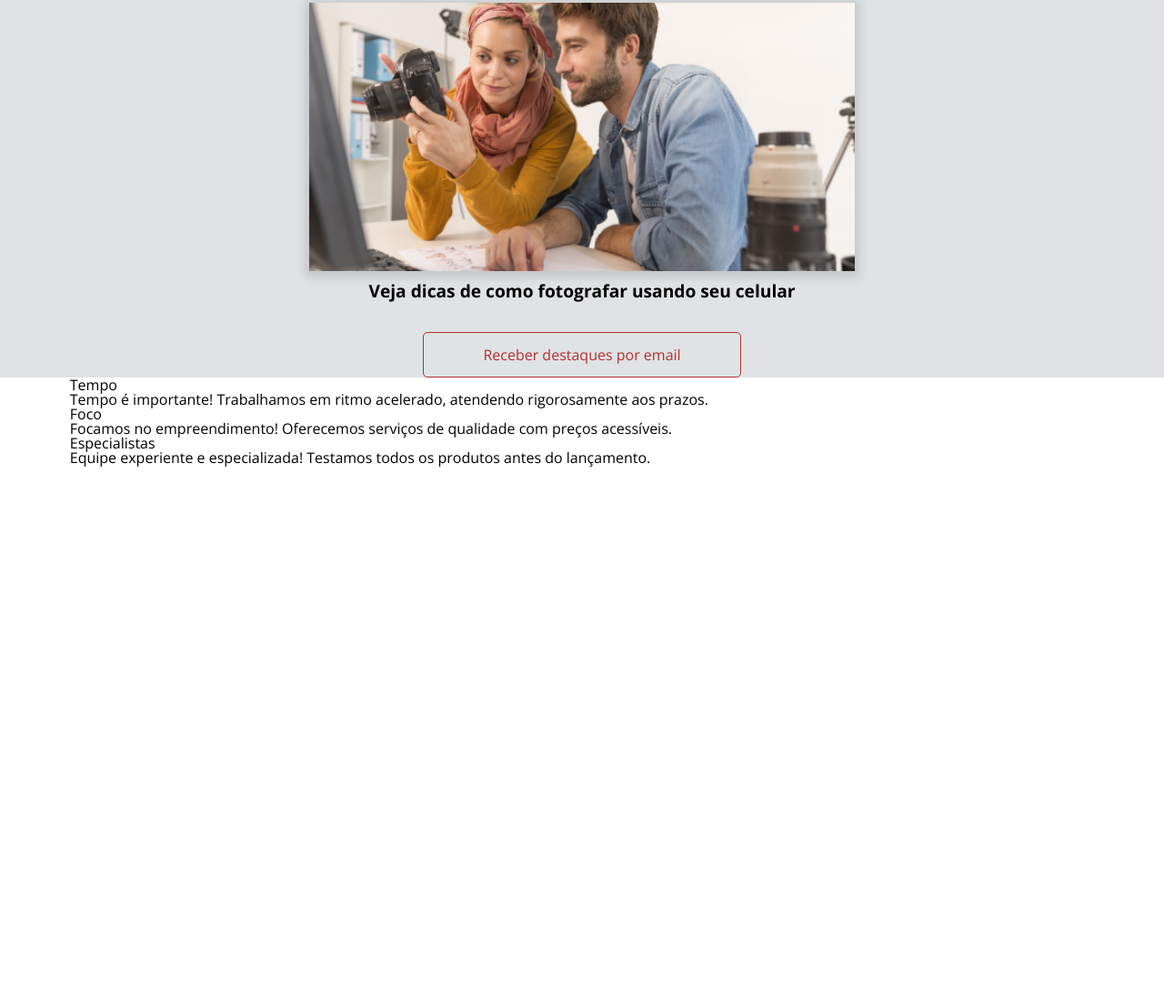
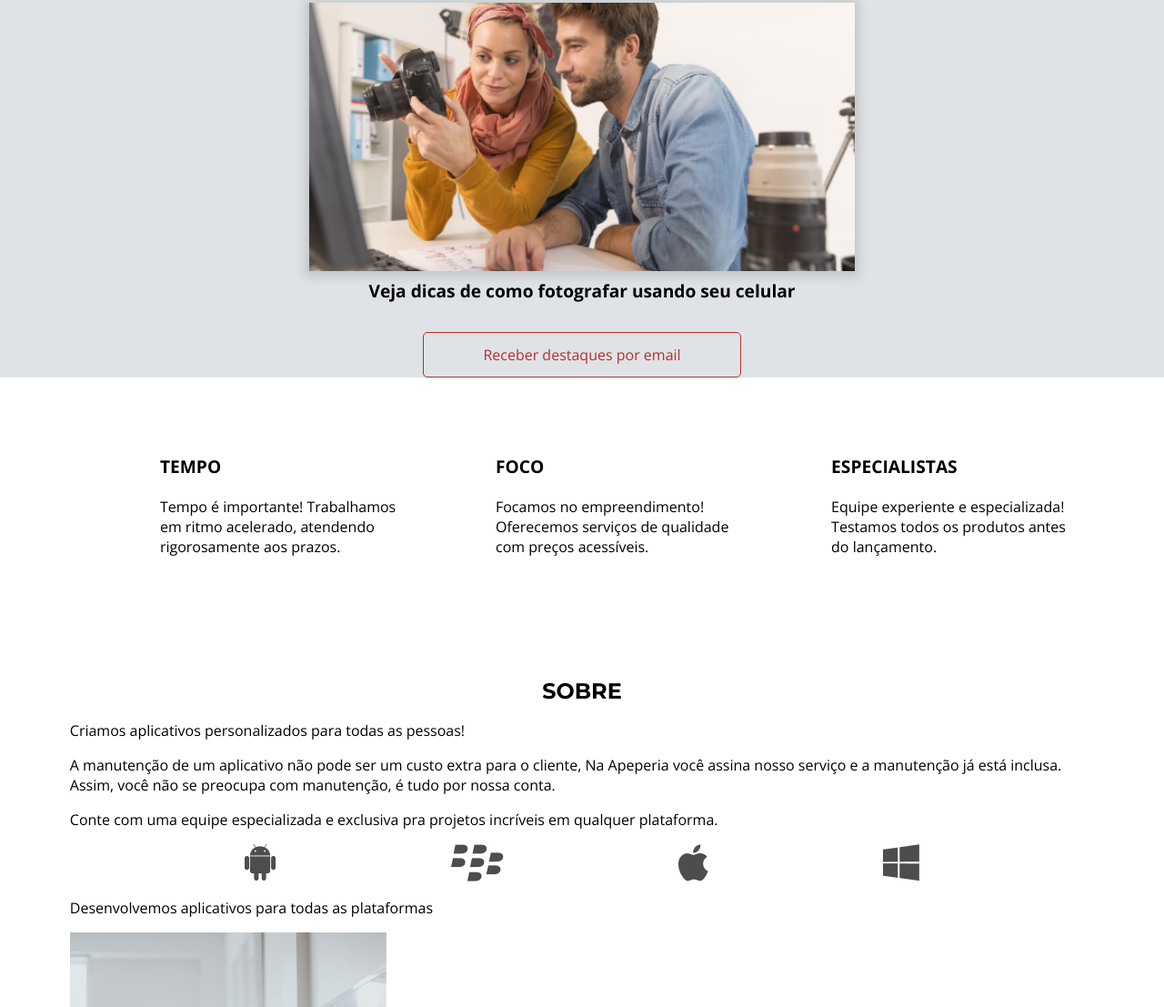
Before and after one commit to luizpellanda/apeperia, a plain HTML site: page index.html in a window 1280 px wide. Shown: the part 853-1960 px from the top of the page at 91% size. Before the commit the page ends 1367 px from the top, so only its background shows below. Drawn offline with nearby package versions, Linux system fonts and the light colour scheme.

Commit message:
about and differentials sections base HTML and CSS

```diff
--- a/css/about.css
+++ b/css/about.css
@@ -0,0 +1,34 @@
+.about {
+    padding-top: 3rem;
+    padding-bottom: 3rem;
+}
+
+.about__title {
+    color: var(--cinza-escuro);
+    font-weight: 700;
+    font-size: 1.5rem;
+    font-family: var(--montserrat);
+    text-transform: uppercase;
+    text-align: center;
+
+    margin-bottom: 1.25rem;
+}
+
+.about__text {
+    line-height: normal;
+
+    margin-bottom: 1rem;
+}
+
+.about__texto--hightlight {
+    color: var(--cinza-escuro);
+    font-weight: 700;
+}
+
+.about__plataform {
+    display: flex;
+    flex-wrap: wrap;
+    justify-content: space-evenly;
+
+    margin-bottom: 1rem;
+}
--- a/css/differentials.css
+++ b/css/differentials.css
@@ -0,0 +1,31 @@
+.differentials {
+    padding-top: 3.5rem;
+    padding-bottom: 3.5rem;
+}
+
+.differentials__list {
+    display: flex;
+    flex-wrap: wrap;
+    justify-content: space-evenly;
+}
+
+.differentials__item {
+    max-width: 350px;
+
+    box-sizing: border-box;
+
+    padding: 2rem 0 2rem 5rem;
+}
+
+.item__title {
+    color: var(--cinza-escuro);
+    font-weight: 700;
+    font-size: 1.2rem;
+    text-transform: uppercase;
+
+    margin-bottom: 1.5rem;
+}
+
+.item__text {
+    line-height: normal;
+}
--- a/index.html
+++ b/index.html
@@ -12,6 +12,8 @@
     <link rel="stylesheet" href="./css/header.css">
     <link rel="stylesheet" href="./css/hero.css">
     <link rel="stylesheet" href="./css/show.css">
+    <link rel="stylesheet" href="./css/differentials.css">
+    <link rel="stylesheet" href="./css/about.css">
     <title>Home | Apeperia</title>
 </head>
 <body>
@@ -52,21 +54,42 @@
             </a><a href="#" class="show__button button">Receber destaques por email</a>
         </section>
 
-        <section class="diferenciais container">
-            <ul class="diferenciais__lista">
-                <li class="diferenciais__item">
-                    <h2 class="item__titulo">Tempo</h2>
-                    <p class="item__texto">Tempo é importante! Trabalhamos em ritmo acelerado, atendendo rigorosamente aos prazos.</p>
+        <section class="differentials container">
+            <ul class="differentials__list">
+                <li class="differentials__item">
+                    <h2 class="item__title">Tempo</h2>
+                    <p class="item__text">Tempo é importante! Trabalhamos em ritmo acelerado, atendendo rigorosamente aos prazos.</p>
                 </li>
-                <li class="diferenciais__item">
-                    <h2 class="item__titulo">Foco</h2>
-                    <p class="item__texto">Focamos no empreendimento! Oferecemos serviços de qualidade com preços acessíveis.</p>
+                <li class="differentials__item">
+                    <h2 class="item__title">Foco</h2>
+                    <p class="item__text">Focamos no empreendimento! Oferecemos serviços de qualidade com preços acessíveis.</p>
                 </li>
-                <li class="diferenciais__item">
-                    <h2 class="item__titulo">Especialistas</h2>
-                    <p class="item__texto">Equipe experiente e especializada! Testamos todos os produtos antes do lançamento.</p>
+                <li class="differentials__item">
+                    <h2 class="item__title">Especialistas</h2>
+                    <p class="item__text">Equipe experiente e especializada! Testamos todos os produtos antes do lançamento.</p>
                 </li>
             </ul>
+        </section>
+
+        <section class="about container">
+            <div class="about__content">
+                <h2 class="about__title">Sobre</h2>
+                <p class="about__text">Criamos aplicativos personalizados para <strong class="about__text--hightlight">todas as pessoas</strong>!</p>
+                <p class="about__text">
+                    A manutenção de um aplicativo não pode ser um custo extra para o cliente, Na Apeperia você assina nosso serviço e a manutenção já está inclusa. Assim, você não se preocupa com manutenção, é tudo por nossa conta.
+                </p>
+                <p class="about__text about__text--hightlight about__text--division">
+                    Conte com uma equipe especializada e exclusiva pra projetos incríveis em qualquer plataforma.
+                </p>
+                <ul class="about__plataform">
+                    <li><img src="img/android.png" alt="Ícone do Android"></li>
+                    <li><img src="img/blackberry.png" alt="Ícone da Blackberry"></li>
+                    <li><img src="img/apple.png" alt="Ícone da Apple"></li>
+                    <li><img src="img/windowsphone.png" alt="Ícone da Microsoft"></li>
+                </ul>
+                <p class="about__text">Desenvolvemos aplicativos para todas as plataformas</p>
+            </div>
+            <img src="img/sobre-apeperia.png" alt="Sobre a Apeperia" class="about__image">
         </section>
     </main>
 
```
